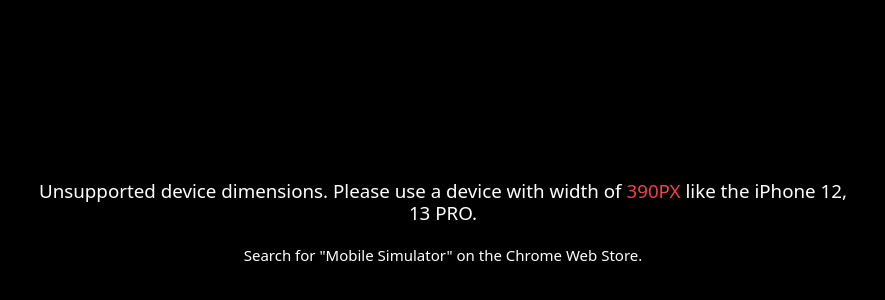
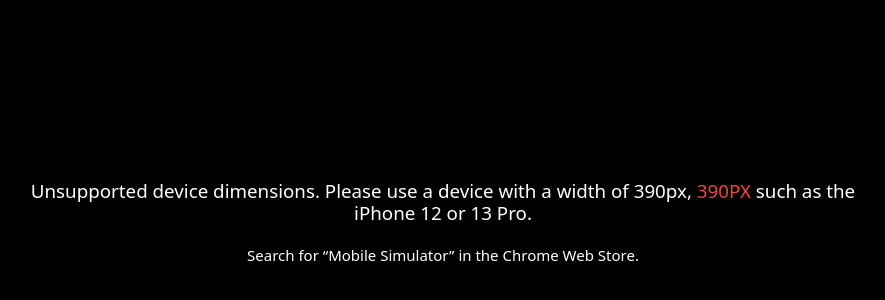
Before and after one commit to tolgapp/silentmooon, a React (Vite) app: page / in a window 1280 px wide. Shown: the part 178-478 px from the top of the page, without its empty margins (197-1082 px from the left). Built offline with nearby package versions, Linux system fonts and the light colour scheme; no server answers.

Commit message:
CheckFormat.tsx updated

```diff
--- a/src/components/CheckFormat.tsx
+++ b/src/components/CheckFormat.tsx
@@ -25,10 +25,10 @@
     return (
       <div className="flex flex-col justify-center items-center h-screen bg-black text-white text-center gap-8">
         <h2 className="text-3xl w-[65%] ">
-          Unsupported device dimensions. Please use a device with width of
-          <span className="text-3xl text-red-500"> 390PX</span> like the iPhone 12, 13 PRO.
+          Unsupported device dimensions. Please use a device with a width of 390px,
+          <span className="text-3xl text-red-500"> 390PX</span> such as the iPhone 12 or 13 Pro.
         </h2>
-        <h3 className="text-2xl">Search for "Mobile Simulator" on the Chrome Web Store.</h3>
+        <h3 className="text-2xl">Search for “Mobile Simulator” in the Chrome Web Store.</h3>
       </div>
     );
   }
```
